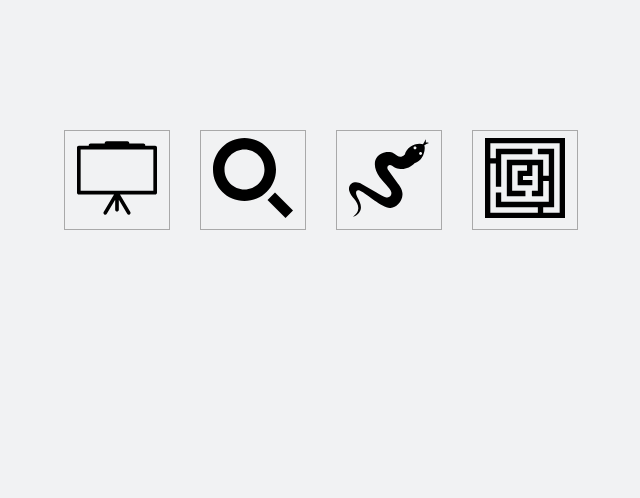
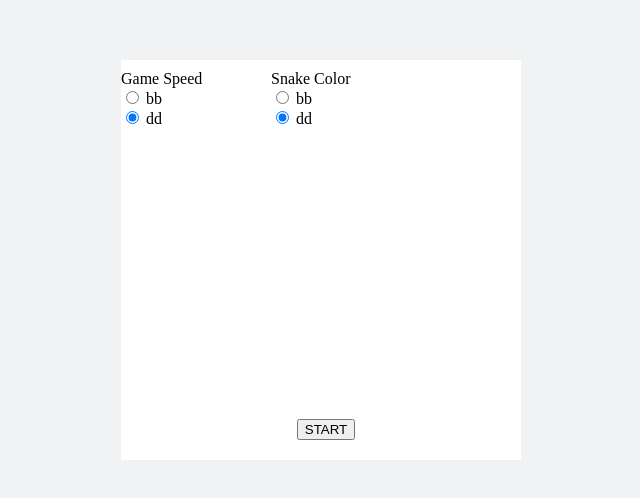
Before and after one commit to mhmdmar/MultiApp, a Vue app in the folder FrontEnd/: page /test in a window 1280 px wide. Shown: the part 220-718 px from the top of the page, without its empty margins (319-959 px from the left). Built offline with nearby package versions, Linux system fonts and the light colour scheme; the HTML template or start-up script is replaced by a standard one; what vue-confetti would draw is missing.

Commit message:
added options interface, integrated it with the snake game

```diff
--- /dev/null
+++ b/FrontEnd/src/components/Shared/ConfigurationScreen.vue
@@ -0,0 +1,78 @@
+<template>
+    <div class="container">
+        <div v-for="config in gameConfigs" :key="config.id" class="config-container">
+            <OptionsList
+                :options="config.options"
+                :title="config.title"
+                :name="config.id"
+                :defaultValue="config.defaultValue"
+                @updatePickedOption="pickedOption => (config.pickedOption = pickedOption)"
+            ></OptionsList>
+        </div>
+        <div class="footer">
+            <div>
+                <button class="start-btn" @click="startClicked">START</button>
+            </div>
+        </div>
+    </div>
+</template>
+
+<script>
+    import OptionsList from "@/components/Shared/OptionsList";
+    export default {
+        name: "ConfigurationScreen",
+        components: {OptionsList},
+        props: {
+            gameConfigs: {
+                type: Array,
+                required: true
+            }
+        },
+        data() {
+            return {};
+        },
+        methods: {
+            startClicked() {
+                const config = this.createConfigObject();
+                this.$emit("startClicked", config);
+            },
+            createConfigObject() {
+                const configs = {};
+                this.gameConfigs.forEach(config => {
+                    configs[config.id] = config.pickedOption;
+                });
+                return configs;
+            }
+        }
+    };
+</script>
+
+<style scoped>
+    .container {
+        display: flex;
+        background-color: white;
+        flex-direction: row;
+        flex-wrap: wrap;
+        position: absolute;
+        left: 50%;
+        top: 60%;
+        transform: translate(-50%, -50%);
+        height: 400px;
+        width: 400px;
+        align-content: flex-start;
+    }
+
+    .config-container {
+        width: 150px;
+        margin: 10px 0;
+    }
+    .footer {
+        width: 100%;
+        position: fixed;
+        padding: 20px 5px;
+        left: 0;
+        bottom: 0;
+        color: white;
+        text-align: center;
+    }
+</style>
--- /dev/null
+++ b/FrontEnd/src/components/Shared/OptionsList.vue
@@ -0,0 +1,56 @@
+<template>
+    <div>
+        <span> {{ title }}</span>
+        <div v-for="option in options" :key="option.value">
+            <label>
+                <input
+                    type="radio"
+                    :value="option.value"
+                    :name="name"
+                    v-model="pickedOption"
+                />
+                {{ option.text }}
+            </label>
+        </div>
+    </div>
+</template>
+
+<script>
+    export default {
+        name: "OptionsList",
+        props: {
+            title: {
+                type: String,
+                default: ""
+            },
+            name: {
+                type: String,
+                required: true
+            },
+            options: {
+                type: Array,
+                required: true
+            },
+            defaultValue: {
+                type: [String, Number, Boolean],
+                default: null
+            }
+        },
+        data() {
+            return {
+                pickedOption: this.defaultValue || this.options[0].value
+            };
+        },
+        mounted() {
+            this.$emit("updatePickedOption", this.pickedOption);
+        },
+        watch: {
+            pickedOption() {
+                this.$emit("updatePickedOption", this.pickedOption);
+            }
+        },
+        methods: {}
+    };
+</script>
+
+<style scoped></style>
--- a/FrontEnd/src/components/SnakeGame/SnakeGame.vue
+++ b/FrontEnd/src/components/SnakeGame/SnakeGame.vue
@@ -1,6 +1,7 @@
 <template>
     <div
         tabindex="0"
+        ref="snake-board-container"
         v-keyboardShortcut="{
             shortcutsArray: getKeyboardShortcuts(),
             stopPropagation: true,
@@ -8,12 +9,12 @@
         }"
     >
         <div id="score" class="title-container">{{ score }}</div>
-        <canvas id="snakeBoard" ref="snakeBoard" width="400px" height="400px"></canvas>
+        <canvas id="snakeBoard" ref="snakeBoard" height="400px" width="400px"></canvas>
     </div>
 </template>
 
 <script>
-    import config from "@/components/SnakeGame/configuration";
+    import {defaultConfig} from "@/components/SnakeGame/configuration";
     import keyboardShortcut from "@/directives/keyboardShortcut";
     import keyboardKeys from "@/utils/keyboardKeys.json";
     import {gameState} from "@/components/SnakeGame/constants";
@@ -22,6 +23,14 @@
         name: "SnakeGame",
         directives: {
             keyboardShortcut
+        },
+        props: {
+            gameConfig: {
+                type: Object,
+                default() {
+                    return defaultConfig;
+                }
+            }
         },
         data() {
             return {
@@ -39,9 +48,9 @@
                 state: gameState.PAUSED,
                 dx: 10,
                 dy: 0,
-                boardSize: config.boardSize + "px",
-                timer: new Timer(config.gameSpeed, this.nextGameTick),
-                debounceTime: 80
+                boardSize: this.gameConfig.boardSize + "px",
+                timer: new Timer(this.gameConfig.gameSpeed, this.nextGameTick),
+                debounceTime: this.gameConfig.gameSpeed - 10
             };
         },
 
@@ -50,6 +59,7 @@
             this.snakeBoardContext = this.snakeBoard.getContext("2d");
             this.generateFoodCoordinates();
             this.pauseGame();
+            this.$refs["snake-board-container"].focus();
         },
         methods: {
             pauseGame() {
@@ -150,6 +160,28 @@
                                 this.dy = 0;
                             }
                         }
+                    },
+                    {
+                        key: keyboardKeys.backspace,
+                        preventDefault: true,
+                        stopPropagation: false,
+                        callback: () => {
+                            this.resetGame();
+                            this.$emit("gameEnded");
+                        }
+                    },
+                    /*Cheats*/
+                    {
+                        key: keyboardKeys.v,
+                        modifiers: keyboardKeys.ctrlKey,
+                        preventDefault: true,
+                        stopPropagation: false,
+                        callback: () => {
+                            if (this.state === gameState.DEAD) {
+                                this.state = gameState.ACTIVE;
+                                this.moveSnakeStepBack();
+                            }
+                        }
                     }
                 ];
             },
@@ -170,6 +202,10 @@
                 } else {
                     this.snake.pop();
                 }
+            },
+            moveSnakeStepBack() {
+                this.snake.shift();
+                this.pauseGame();
             },
             hitAWall() {
                 const hitLeftWall = this.snake[0].x < 0;
@@ -202,7 +238,7 @@
                     )
                         return true;
                 }
-                if (config.wallsOn) {
+                if (this.gameConfig.wallsOn) {
                     const head = this.snake[0];
                     if (head.x < 0 || head.y < 0 || head.x === 400 || head.y === 400) {
                         return true;
@@ -228,23 +264,27 @@
                 return Math.round((Math.random() * (max - min) + min) / 10) * 10;
             },
             drawFood() {
-                this.snakeBoardContext.fillStyle = config.foodColor;
-                this.snakeBoardContext.strokestyle = config.foodBorder;
+                this.snakeBoardContext.fillStyle = this.gameConfig.foodColor;
+                this.snakeBoardContext.strokestyle = this.gameConfig.foodBorder;
                 this.snakeBoardContext.fillRect(this.foodX, this.foodY, 10, 10);
                 this.snakeBoardContext.strokeRect(this.foodX, this.foodY, 10, 10);
             },
             drawSnake() {
                 this.drawBlock(
                     this.snake[0],
-                    config.snakeHeadColor,
-                    config.snakeBorderColor
+                    this.gameConfig.snakeHeadColor,
+                    this.gameConfig.snakeBorderColor
                 );
                 for (let i = 1; i < this.snake.length; i++) {
                     this.drawSnakePart(this.snake[i]);
                 }
             },
             drawSnakePart(snakePart) {
-                this.drawBlock(snakePart, config.snakeColor, config.snakeBorderColor);
+                this.drawBlock(
+                    snakePart,
+                    this.gameConfig.snakeColor,
+                    this.gameConfig.snakeBorderColor
+                );
             },
             drawBlock(snakePart, color, borderColor) {
                 this.snakeBoardContext.fillStyle = color;
@@ -253,8 +293,8 @@
                 this.snakeBoardContext.strokeRect(snakePart.x, snakePart.y, 10, 10);
             },
             clearBoard() {
-                this.snakeBoardContext.fillStyle = config.boardBackground;
-                this.snakeBoardContext.strokestyle = config.boardBorder;
+                this.snakeBoardContext.fillStyle = this.gameConfig.boardBackground;
+                this.snakeBoardContext.strokestyle = this.gameConfig.boardBorder;
                 this.snakeBoardContext.fillRect(
                     0,
                     0,
--- /dev/null
+++ b/FrontEnd/src/components/SnakeGame/SnakeGameMainScreen.vue
@@ -0,0 +1,44 @@
+<template>
+    <div>
+        <div v-if="!gameStarted">
+            <ConfigurationScreen
+                :gameConfigs="gameConfigs"
+                @startClicked="startGame"
+            ></ConfigurationScreen>
+        </div>
+        <div v-else>
+            <SnakeGame :gameConfig="gameConfig" @gameEnded="gameEnded"></SnakeGame>
+        </div>
+    </div>
+</template>
+
+<script>
+    import SnakeGame from "@/components/SnakeGame/SnakeGame";
+    import ConfigurationScreen from "@/components/Shared/ConfigurationScreen";
+    import {defaultConfig, configOptions} from "@/components/SnakeGame/configuration";
+    export default {
+        name: "SnakeGameMainScreen",
+        components: {ConfigurationScreen, SnakeGame},
+        data() {
+            return {
+                gameStarted: false,
+                gameConfigs: configOptions,
+                gameConfig: {}
+            };
+        },
+        methods: {
+            getGameConfig(config) {
+                return Object.assign(defaultConfig, config);
+            },
+            startGame(config) {
+                this.gameConfig = this.getGameConfig(config);
+                this.gameStarted = true;
+            },
+            gameEnded() {
+                this.gameStarted = false;
+            }
+        }
+    };
+</script>
+
+<style scoped></style>
--- a/FrontEnd/src/components/SnakeGame/Timer.js
+++ b/FrontEnd/src/components/SnakeGame/Timer.js
@@ -3,6 +3,9 @@ class Timer {
         this.intervalTime = intervalTime;
         this.callback = callback;
         this.interval = null;
+    }
+    isOff() {
+        return this.interval === null;
     }
     start() {
         this.stop();
--- a/FrontEnd/src/components/SnakeGame/configuration.js
+++ b/FrontEnd/src/components/SnakeGame/configuration.js
@@ -1,4 +1,4 @@
-const config = {
+const defaultConfig = {
     gameSpeed: 100,
     boardBorder: "black",
     boardBackground: "white",
@@ -13,4 +13,82 @@ const config = {
     wallsOn: false
 };
 
-export default config;
+const configOptions = [
+    {
+        id: "gameSpeed",
+        title: "Game Speed",
+        defaultValue: 20,
+        options: [
+            {
+                value: 200,
+                text: "Slow"
+            },
+            {
+                value: 100,
+                text: "Normal"
+            },
+            {
+                value: 50,
+                text: "Fast"
+            },
+            {
+                value: 20,
+                text: "Very Fast"
+            }
+        ]
+    },
+    {
+        id: "snakeColor",
+        title: "Snake Color",
+        defaultValue: "lightblue",
+        options: [
+            {
+                value: "black",
+                text: "Black"
+            },
+            {
+                value: "lightblue",
+                text: "Light Blue"
+            },
+            {
+                value: "blue",
+                text: "Blue"
+            }
+        ]
+    },
+    {
+        id: "foodColor",
+        title: "Food Color",
+        defaultValue: "lightgreen",
+        options: [
+            {
+                value: "red",
+                text: "Red"
+            },
+            {
+                value: "lightgreen",
+                text: "Light Green"
+            },
+            {
+                value: "blue",
+                text: "Blue"
+            }
+        ]
+    },
+    {
+        id: "wallsOn",
+        title: "Walls On",
+        defaultValue: true,
+        options: [
+            {
+                value: true,
+                text: "Yes"
+            },
+            {
+                value: false,
+                text: "No"
+            }
+        ]
+    }
+];
+export {defaultConfig, configOptions};
--- /dev/null
+++ b/FrontEnd/src/components/_ViewTest/ViewTest.vue
@@ -0,0 +1,57 @@
+<template>
+    <div class="container">
+        <ConfigurationScreen :gameConfigs="configs"></ConfigurationScreen>
+    </div>
+</template>
+
+<script>
+    import ConfigurationScreen from "@/components/Shared/ConfigurationScreen";
+
+    const configs = [
+        {
+            id: "gameSpeed",
+            title: "Game Speed",
+            defaultValue: "d",
+            options: [
+                {
+                    value: "b",
+                    text: "bb"
+                },
+                {
+                    value: "d",
+                    text: "dd"
+                }
+            ]
+        },
+        {
+            id: "snakeColor",
+            title: "Snake Color",
+            defaultValue: "dd",
+            options: [
+                {
+                    value: "bb",
+                    text: "bb"
+                },
+                {
+                    value: "dd",
+                    text: "dd"
+                }
+            ]
+        }
+    ];
+    export default {
+        name: "ViewTest",
+        components: {ConfigurationScreen},
+        data() {
+            return {
+                configs
+            };
+        }
+    };
+</script>
+
+<style scoped>
+    .container {
+        background-color: white;
+    }
+</style>
```
Also changed, not shown: FrontEnd/src/routes.js (+5 -3 lines).
